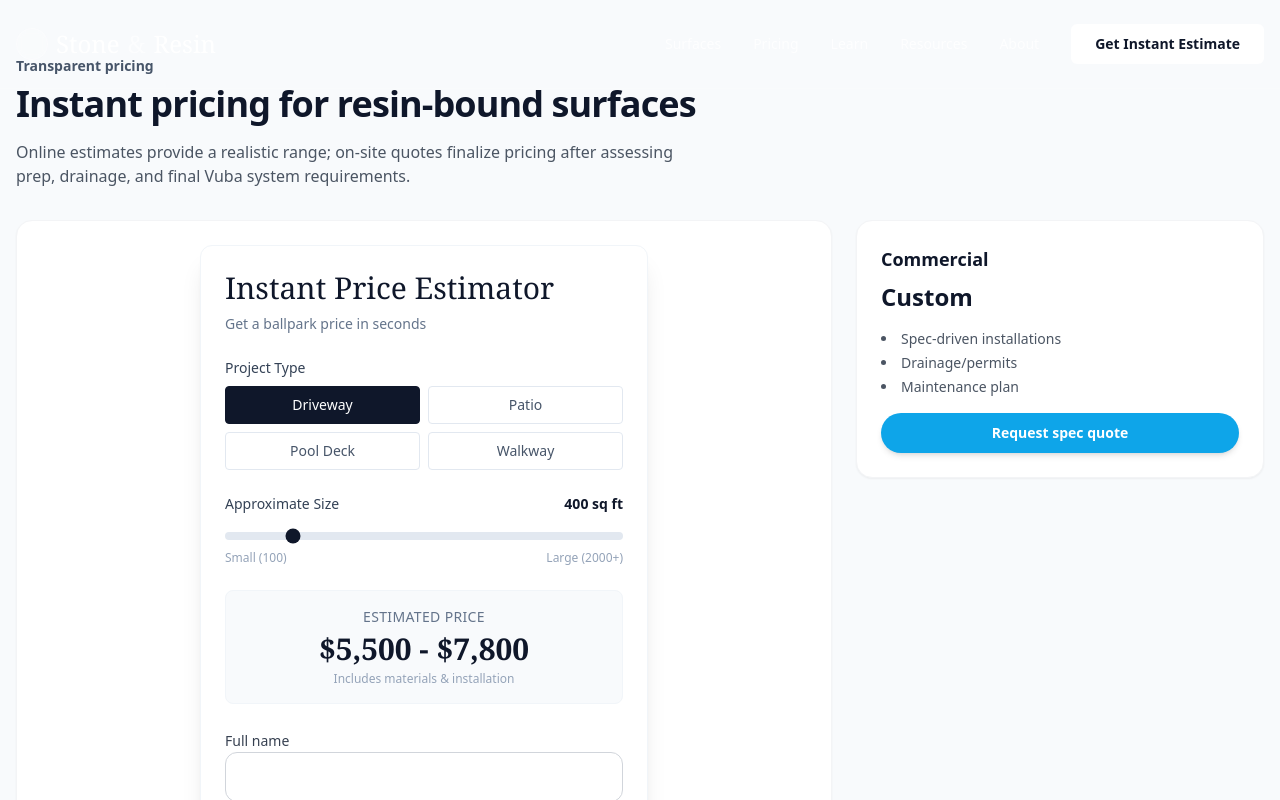
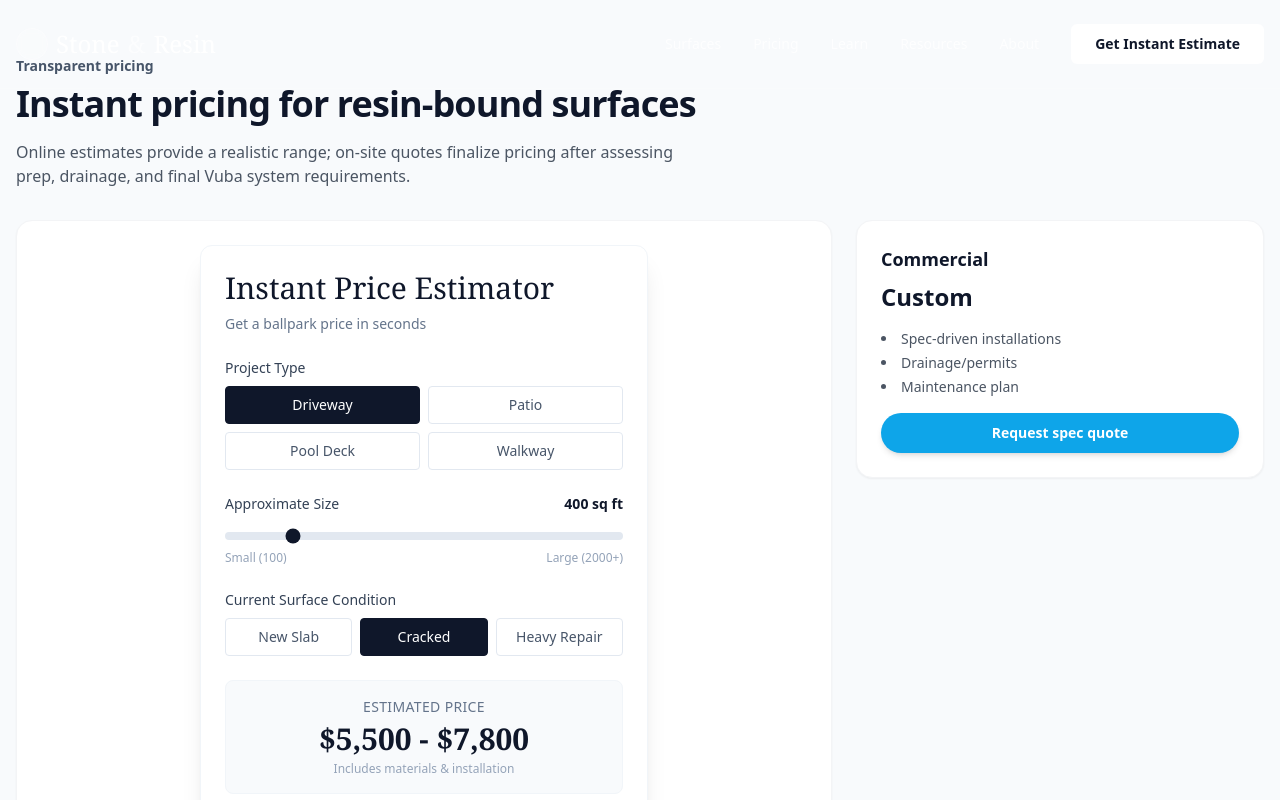
Before and after one commit to Stoneandresin/stoneandresin-site, a Next.js app: page /pricing in a window 1280 px wide. Shown: the top 800 px of the page. Built offline with nearby package versions, Linux system fonts and the light colour scheme; no server answers.

Commit message:
feat: add surface condition selector to price estimator

```diff
--- a/components/Estimator.tsx
+++ b/components/Estimator.tsx
@@ -280,6 +280,31 @@ export default function Estimator() {
           </div>
         </div>
 
+        {/* Surface Condition */}
+        <div>
+          <label className="block text-sm font-medium text-slate-700 mb-2">Current Surface Condition</label>
+          <div className="grid grid-cols-3 gap-2">
+            {([
+              { value: 'new_slab', label: 'New Slab' },
+              { value: 'cracked', label: 'Cracked' },
+              { value: 'heavy_repair', label: 'Heavy Repair' }
+            ] as const).map(({ value, label }) => (
+              <button
+                key={value}
+                type="button"
+                onClick={() => setCondition(value)}
+                className={`px-3 py-2 text-sm rounded border transition-colors ${
+                  condition === value
+                    ? 'bg-slate-900 text-white border-slate-900'
+                    : 'bg-white text-slate-600 border-slate-200 hover:border-slate-400'
+                }`}
+              >
+                {label}
+              </button>
+            ))}
+          </div>
+        </div>
+
         {/* Estimated Price Display */}
         <div className="bg-slate-50 rounded-lg p-4 text-center border border-slate-100">
           <p className="text-sm text-slate-500 uppercase tracking-wide mb-1">Estimated Price</p>
```
